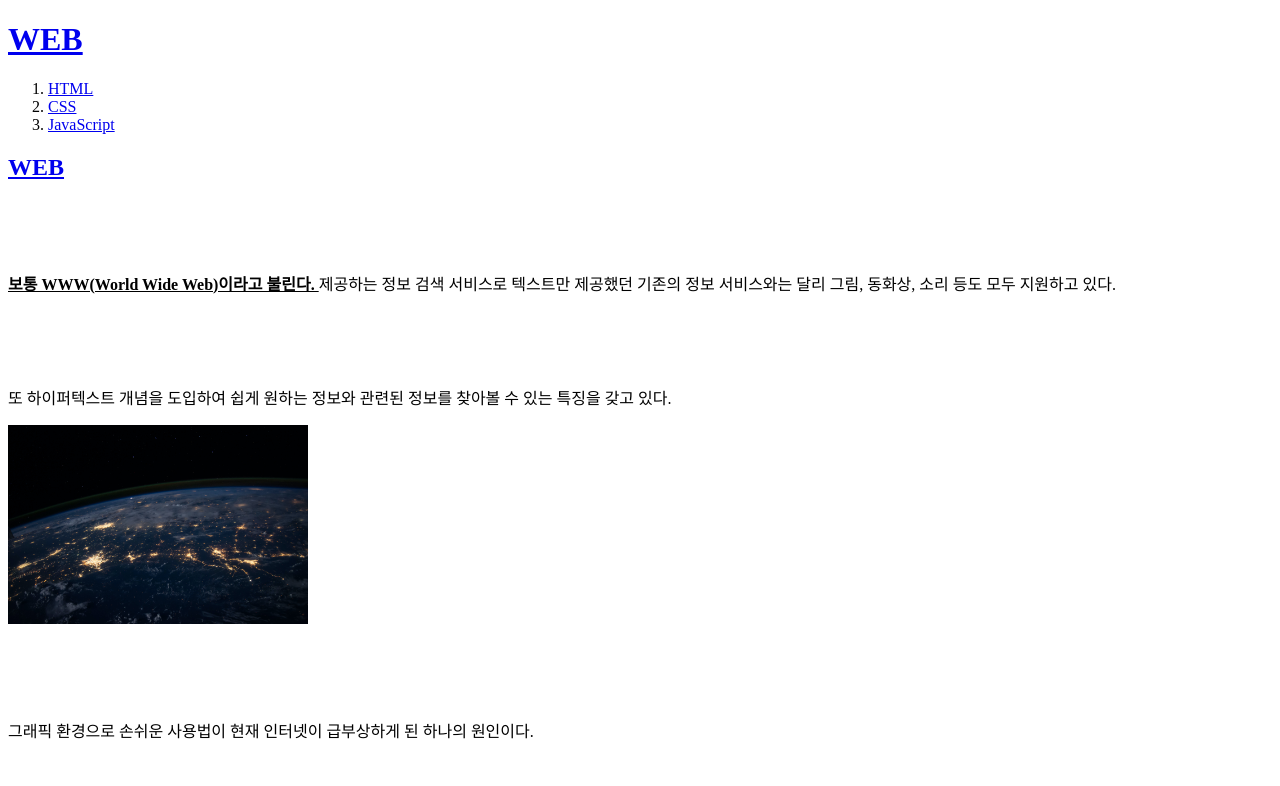
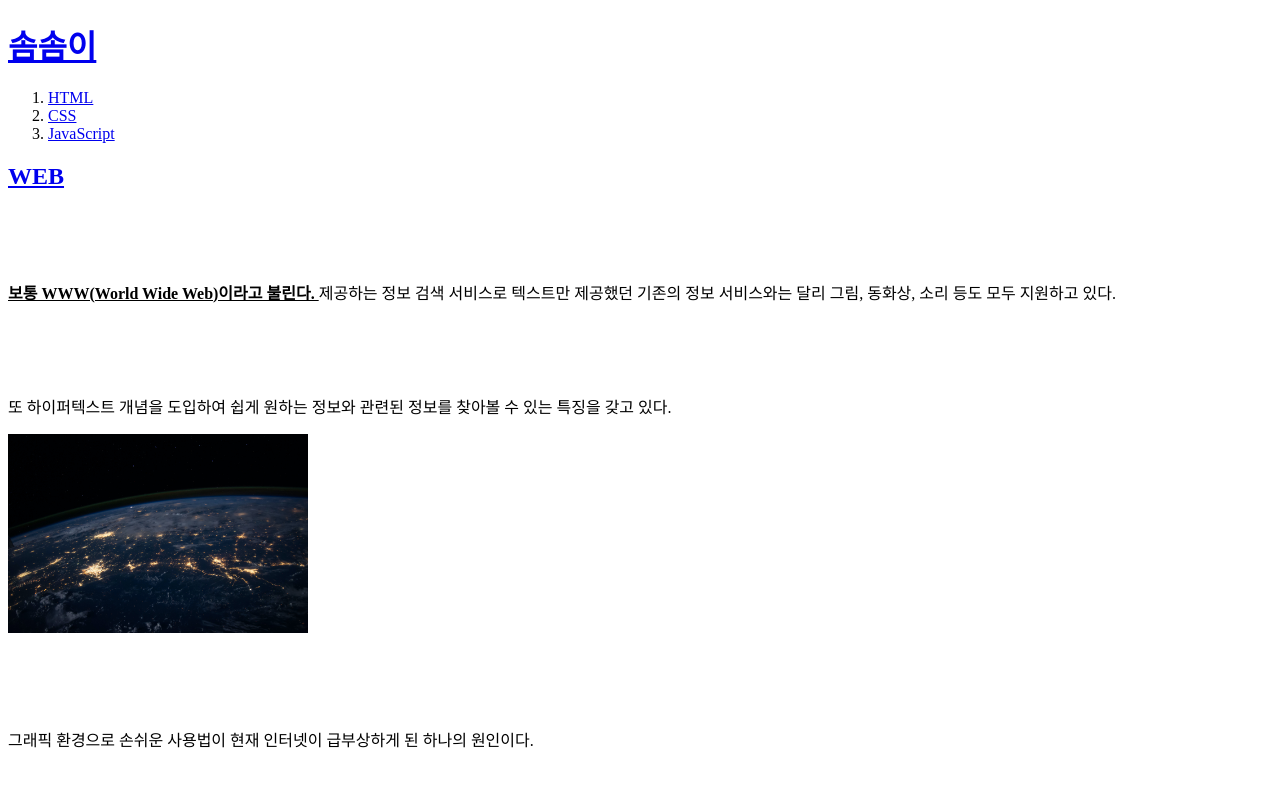
Before and after one commit to seob7/HTML-Education, a plain HTML site: page index.html in a window 1280 px wide. Drawn offline with Linux system fonts and the light colour scheme.

Commit message:
Update index.html

```diff
--- a/index.html
+++ b/index.html
@@ -9,7 +9,7 @@
 
 
 <body>
-    <h1><a href="index.html">WEB</a></h1>
+    <h1><a href="index.html">솜솜이</a></h1>
     <ol>
         <li><a href="1.html">HTML</a></li>
         <li><a href="2.html">CSS</a></li>
```
